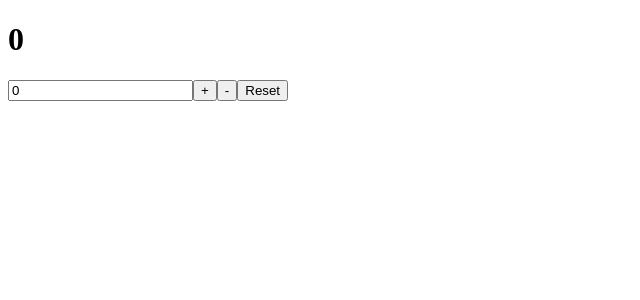
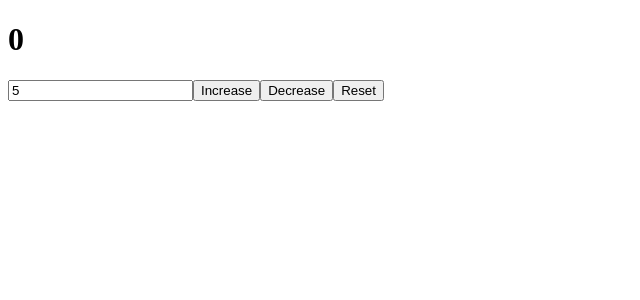
Before and after one commit to Nitishsaini1/MERN-Journey, a React (Vite) app in the folder React/React Learning/: page / in a window 1280 px wide. Shown: the top 300 px of the page, without its empty margins (0-640 px from the left). Built offline with nearby package versions, Linux system fonts and the light colour scheme.

Commit message:
build counter with controlled step input

```diff
--- a/React/React Learning/src/Counter.jsx
+++ b/React/React Learning/src/Counter.jsx
@@ -1,34 +1,39 @@
 import {useState} from 'react'
 
 function Counter(){
-    const [counter, setCounter] = useState(0)
-    const [step, setStep] = useState(0)
-
+    const [counter, setCounter] = useState(0);
+    const [step, setStep] = useState(5)
+    const [stepInput, setStepInput] = useState("5")
     return(
         <>
         <h1>{counter}</h1>
-       {console.log(step)}
         <input
-    type="number"
-    value={step}
-    placeholder="Enter the number"
-
+        placeholder="Please enter the number"
+        value={stepInput}
         onChange={(e)=>{
-        const value = (Number(e.target.value))
-        if(value > 0){
-            setStep(value)
+            setStepInput(e.target.value)
+            const rawValue = Number(e.target.value)
+            if(rawValue > 0){
+                setStep(rawValue)
             }
-    }} />
+        }}
+        />
+        <button
+        onClick={()=>{
+            setCounter(counter + step)
+        }}
+        >Increase</button>
+        <button
+        onClick={()=>{
+            setCounter(counter - step)
+        }}
+        >Decrease</button>
         <button onClick={()=>{
-        setCounter(counter+step)
-    }} >+</button>
-    <button onClick={()=>{
-        setCounter(counter-step)
-    }} >-</button>
-    <button onClick={()=>{setCounter(0)}}>Reset</button>
-
+            setCounter(0)
+        }}>Reset</button>
         </>
     )
+
 }
 
-export default Counter;
+export default Counter
```
Also changed, not shown: 2 other files (tests, documents, lock files or other folders). Lines whose indentation alone changed are shown as unchanged.
